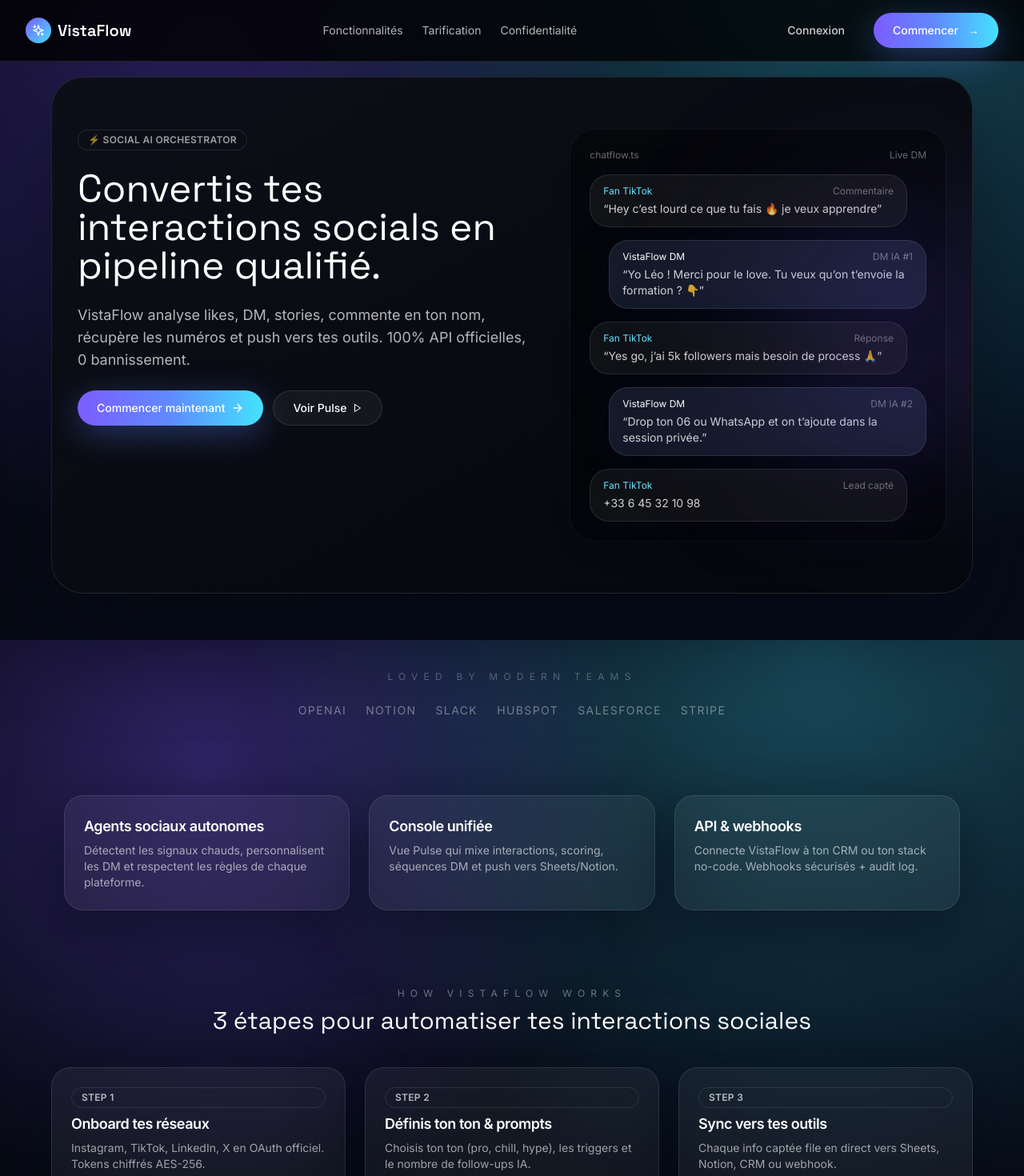
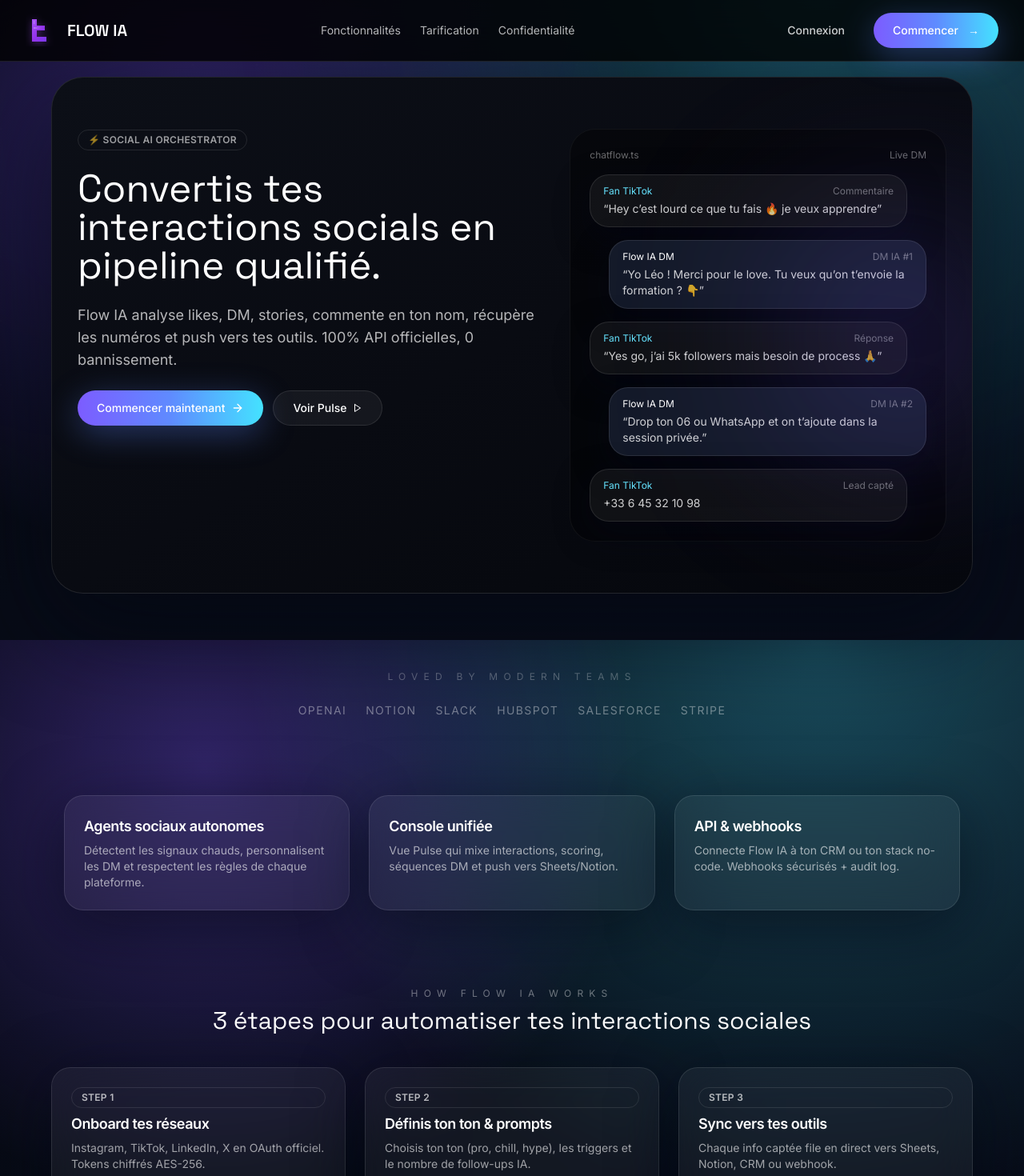
Before and after one commit to marvynclouet/plugIA, a Next.js app in the folder frontend/: page / in a window 1280 px wide. Shown: the top 1470 px of the page at 80% size. Built offline with nearby package versions, Linux system fonts and the light colour scheme.

Commit message:
Rebrand: VistaFlow → Flow IA with new logo

```diff
--- a/frontend/app/dashboard/accounts/page.tsx
+++ b/frontend/app/dashboard/accounts/page.tsx
@@ -89,7 +89,7 @@
         <div>
           <h1 className="font-display text-3xl text-white md:text-4xl">Brancher mes réseaux</h1>
           <p className="text-white/60">
-            Active l’IA VistaFlow sur chacun de tes playgrounds. Les quotas & DM respectent les règles officielles des APIs.
+            Active l'IA Flow IA sur chacun de tes playgrounds. Les quotas & DM respectent les règles officielles des APIs.
           </p>
         </div>
         {workspaces && workspaces.length > 0 && (
--- a/frontend/app/dashboard/integrations/page.tsx
+++ b/frontend/app/dashboard/integrations/page.tsx
@@ -83,7 +83,7 @@
             </select>
           </div>
           <p className="md:col-span-2 text-sm text-white/60">
-            Configure tes intégrations ici. Chaque lead mis à jour dans VistaFlow déclenche automatiquement un push
+            Configure tes intégrations ici. Chaque lead mis à jour dans Flow IA déclenche automatiquement un push
             vers tes outils branchés. Tu contrôles l’auto-sync par workspace.
           </p>
         </div>
--- a/frontend/app/dashboard/layout.tsx
+++ b/frontend/app/dashboard/layout.tsx
@@ -8,6 +8,7 @@
 import { logout, getToken } from '@/lib/auth'
 import { Button } from '@/components/ui/button'
 import { Badge } from '@/components/ui/badge'
+import { Logo } from '@/components/logo'
 import { cn } from '@/lib/utils'
 
 const routes = [
@@ -34,12 +35,12 @@
         <div className="mx-auto flex max-w-6xl items-center justify-between px-6 py-4">
           <div className="flex items-center gap-4">
             <Link href="/dashboard" className="flex items-center gap-3">
-              <div className="relative flex h-10 w-10 items-center justify-center rounded-2xl bg-gradient-to-br from-[#7C5CFF] to-[#44E2FF] text-lg font-semibold">
-                VF
-                <span className="absolute inset-0 animate-ping rounded-2xl bg-[#7C5CFF]/40" />
+              <div className="relative">
+                <Logo className="h-10 w-10" />
+                <span className="absolute inset-0 animate-ping rounded-2xl bg-[#A855F7]/40" />
               </div>
               <div>
-                <p className="font-display text-lg text-white">VistaFlow</p>
+                <p className="font-display text-lg text-white">FLOW IA</p>
                 <p className="text-xs uppercase tracking-[0.4em] text-white/40">Social AI Ops</p>
               </div>
             </Link>
--- a/frontend/app/layout.tsx
+++ b/frontend/app/layout.tsx
@@ -17,7 +17,7 @@
 })
 
 export const metadata: Metadata = {
-  title: 'VistaFlow - Gestion des Interactions Social Media',
+  title: 'Flow IA - Gestion des Interactions Social Media',
   description: 'Automatisez la gestion de vos interactions sur les réseaux sociaux',
 }
 
@@ -40,7 +40,7 @@
           <div className="flex min-h-screen flex-col">
             <div className="flex-1">{children}</div>
             <footer className="border-t border-white/10 bg-black/40 py-6 text-center text-sm text-white/60">
-              <p>© {new Date().getFullYear()} VistaFlow ·{' '}
+              <p>© {new Date().getFullYear()} Flow IA ·{' '}
                 <Link href="/legal/privacy" className="text-white hover:underline">
                   Politique de confidentialité
                 </Link>
--- a/frontend/app/legal/privacy/page.tsx
+++ b/frontend/app/legal/privacy/page.tsx
@@ -1,14 +1,14 @@
 import type { Metadata } from 'next'
 
 export const metadata: Metadata = {
-  title: 'Politique de confidentialité | VistaFlow',
+  title: 'Politique de confidentialité | Flow IA',
 }
 
 export default function PrivacyPolicyPage() {
   return (
     <div className="mx-auto max-w-3xl space-y-8 px-6 py-16 text-white/80">
       <div className="space-y-3">
-        <p className="text-xs uppercase tracking-[0.6em] text-white/40">VistaFlow</p>
+        <p className="text-xs uppercase tracking-[0.6em] text-white/40">Flow IA</p>
         <h1 className="font-display text-3xl text-white">Politique de confidentialité</h1>
         <p className="text-sm text-white/60">Dernière mise à jour : {new Date().toLocaleDateString('fr-FR')}</p>
       </div>
@@ -16,7 +16,7 @@
       <section className="space-y-3">
         <h2 className="font-semibold text-white">1. Données collectées</h2>
         <p>
-          Nous collectons les informations nécessaires pour fournir la plateforme VistaFlow : données de compte
+          Nous collectons les informations nécessaires pour fournir la plateforme Flow IA : données de compte
           (nom, email), données de workspace, credentials chiffrés pour les réseaux sociaux connectés, contenus
           liés aux interactions sociales (likes, commentaires, messages) ainsi que les informations de leads
           captés (extractions IA, téléphone, email).
@@ -44,7 +44,7 @@
       <section className="space-y-3">
         <h2 className="font-semibold text-white">4. Sécurité</h2>
         <p>
-          VistaFlow applique chiffrement AES-256 des secrets, HTTPS, contrôle d’accès par workspace, audits de logs
+          Flow IA applique chiffrement AES-256 des secrets, HTTPS, contrôle d'accès par workspace, audits de logs
           et sauvegardes régulières. Chaque intégration est soumise aux quotas et politiques anti-spam des plateformes
           connectées.
         </p>
@@ -54,10 +54,10 @@
         <h2 className="font-semibold text-white">5. Droits des utilisateurs</h2>
         <p>
           Vous pouvez demander l’accès, la correction ou la suppression de vos données en écrivant à{' '}
-          <a className="text-white underline" href="mailto:privacy@vistaflow.ai">
-            privacy@vistaflow.ai
+          <a className="text-white underline" href="mailto:privacy@flowia.ai">
+            privacy@flowia.ai
           </a>
-          . Nous répondons sous 30 jours. Vous pouvez révoquer l’accès VistaFlow dans les paramètres de chaque réseau
+          . Nous répondons sous 30 jours. Vous pouvez révoquer l'accès Flow IA dans les paramètres de chaque réseau
           social.
         </p>
       </section>
@@ -65,10 +65,10 @@
       <section className="space-y-3">
         <h2 className="font-semibold text-white">6. Demande de suppression des données</h2>
         <p>
-          Pour supprimer définitivement vos données collectées via VistaFlow (comptes connectés, interactions,
+          Pour supprimer définitivement vos données collectées via Flow IA (comptes connectés, interactions,
           leads, conversations IA), envoyez un email à{' '}
-          <a className="text-white underline" href="mailto:privacy@vistaflow.ai">
-            privacy@vistaflow.ai
+          <a className="text-white underline" href="mailto:privacy@flowia.ai">
+            privacy@flowia.ai
           </a>{' '}
           avec l’objet “Suppression des données – {`<nom du workspace>`}”. Nous effacerons toutes les données associées
           dans un délai maximum de 30 jours et vous notifierons lorsque l’opération est terminée. Vous pouvez
@@ -79,9 +79,9 @@
       <section className="space-y-3">
         <h2 className="font-semibold text-white">7. Contact</h2>
         <p>
-          VistaFlow – 42 rue des Créateurs, 75010 Paris, France. Email :{' '}
-          <a className="text-white underline" href="mailto:hello@vistaflow.ai">
-            hello@vistaflow.ai
+          Flow IA – 42 rue des Créateurs, 75010 Paris, France. Email :{' '}
+          <a className="text-white underline" href="mailto:hello@flowia.ai">
+            hello@flowia.ai
           </a>
         </p>
       </section>
--- a/frontend/app/login/page.tsx
+++ b/frontend/app/login/page.tsx
@@ -58,7 +58,7 @@
           </Badge>
           <div className="space-y-4">
             <h1 className="font-display text-4xl leading-tight text-white md:text-5xl">
-              VistaFlow ✨ <br /> Ton copilote IA pour convertir tes interactions socials en leads chauds.
+              Flow IA ✨ <br /> Ton copilote IA pour convertir tes interactions socials en leads chauds.
             </h1>
             <p className="text-lg text-white/70">
               Analyse chaque like, DM et commentaire en temps réel. Automatise des conversations ultra personnalisées
@@ -119,7 +119,7 @@
                   id="email"
                   name="email"
                   type="email"
-                  placeholder="studio@vistaflow.com"
+                  placeholder="studio@flowia.com"
                   value={email}
                   onChange={(e) => setEmail(e.target.value)}
                   required
@@ -140,7 +140,7 @@
               </div>
 
               <Button type="submit" disabled={loading} className="w-full text-base">
-                {loading ? 'Chargement...' : isLogin ? 'Se connecter' : "Lancer VistaFlow"}
+                {loading ? 'Chargement...' : isLogin ? 'Se connecter' : "Lancer Flow IA"}
               </Button>
 
               <div className="text-center text-sm text-white/60">
--- a/frontend/app/page.tsx
+++ b/frontend/app/page.tsx
@@ -20,7 +20,7 @@
   },
   {
     title: 'API & webhooks',
-    description: 'Connecte VistaFlow à ton CRM ou ton stack no-code. Webhooks sécurisés + audit log.',
+    description: 'Connecte Flow IA à ton CRM ou ton stack no-code. Webhooks sécurisés + audit log.',
   },
 ]
 
@@ -32,7 +32,7 @@
     text: '“Hey c’est lourd ce que tu fais 🔥 je veux apprendre”',
   },
   {
-    actor: 'VistaFlow DM',
+    actor: 'Flow IA DM',
     tone: 'text-white',
     tag: 'DM IA #1',
     text: '“Yo Léo ! Merci pour le love. Tu veux qu’on t’envoie la formation ? 👇”',
@@ -44,7 +44,7 @@
     text: '“Yes go, j’ai 5k followers mais besoin de process 🙏”',
   },
   {
-    actor: 'VistaFlow DM',
+    actor: 'Flow IA DM',
     tone: 'text-white',
     tag: 'DM IA #2',
     text: '“Drop ton 06 ou WhatsApp et on t’ajoute dans la session privée.”',
@@ -62,7 +62,7 @@
     badge: 'Step 1',
     title: 'Onboard tes réseaux',
     copy: 'Instagram, TikTok, LinkedIn, X en OAuth officiel. Tokens chiffrés AES-256.',
-    code: `await vistaflow.connect({
+    code: `await flowia.connect({
   platform: 'instagram',
   workspaceId: 'crew-studio',
 })`,
@@ -71,7 +71,7 @@
     badge: 'Step 2',
     title: 'Définis ton ton & prompts',
     copy: 'Choisis ton ton (pro, chill, hype), les triggers et le nombre de follow-ups IA.',
-    code: `vistaflow.sequence({
+    code: `flowia.sequence({
   trigger: ['comment', 'story_reply'],
   maxMessages: 3,
   persona: 'mentor_tiktok_fr',
@@ -81,7 +81,7 @@
     badge: 'Step 3',
     title: 'Sync vers tes outils',
     copy: 'Chaque info captée file en direct vers Sheets, Notion, CRM ou webhook.',
-    code: `vistaflow.sync({
+    code: `flowia.sync({
   destination: 'notion',
   databaseId: 'lead-pulse',
   auto: true,
@@ -106,7 +106,7 @@
   {
     author: 'Lou, CEO @ Studio Pulse',
     message:
-      'VistaFlow nous a fait gagner 11h par semaine. 32 leads par campagne TikTok, 18% de conversion sur WhatsApp.',
+      'Flow IA nous a fait gagner 11h par semaine. 32 leads par campagne TikTok, 18% de conversion sur WhatsApp.',
   },
   {
     author: 'Eliott, Growth @ Label 808',
@@ -195,7 +195,7 @@
               Convertis tes interactions socials en pipeline qualifié.
             </h1>
             <p className="text-lg text-white/70">
-              VistaFlow analyse likes, DM, stories, commente en ton nom, récupère les numéros et push vers tes outils.
+              Flow IA analyse likes, DM, stories, commente en ton nom, récupère les numéros et push vers tes outils.
               100% API officielles, 0 bannissement.
             </p>
             <div className="flex flex-wrap gap-3">
@@ -264,7 +264,7 @@
 
       <section className="space-y-10 px-4">
         <div className="text-center space-y-2">
-          <p className="text-xs uppercase tracking-[0.6em] text-white/40">How VistaFlow works</p>
+          <p className="text-xs uppercase tracking-[0.6em] text-white/40">How Flow IA works</p>
           <h2 className="font-display text-3xl text-white">3 étapes pour automatiser tes interactions sociales</h2>
         </div>
         <div className="mx-auto grid max-w-6xl gap-6 md:grid-cols-3">
@@ -419,14 +419,14 @@
 
       <section className="mx-auto max-w-6xl rounded-[32px] border border-white/10 bg-gradient-to-br from-[#111827] to-[#070B13] p-10 text-center">
         <p className="text-xs uppercase tracking-[0.6em] text-white/40">Prêt à scaler ton crew ?</p>
-        <h3 className="mt-4 font-display text-3xl text-white">VistaFlow Crew Access</h3>
+        <h3 className="mt-4 font-display text-3xl text-white">Flow IA Crew Access</h3>
         <p className="mt-3 text-white/70">Plan Beta limité. Support white-glove + templates AI personnalisés.</p>
         <div className="mt-8 flex flex-wrap justify-center gap-4">
           <Button asChild>
             <Link href="/login">Onboard maintenant</Link>
           </Button>
           <Button variant="ghost" asChild>
-            <Link href="mailto:hey@vistaflow.ai">Parler avec nous</Link>
+            <Link href="mailto:hey@flowia.ai">Parler avec nous</Link>
           </Button>
         </div>
       </section>
--- /dev/null
+++ b/frontend/components/logo.tsx
@@ -0,0 +1,54 @@
+export function Logo({ className = 'h-8 w-8' }: { className?: string }) {
+  return (
+    <div className={className} style={{ position: 'relative' }}>
+      <svg
+        viewBox="0 0 100 100"
+        fill="none"
+        xmlns="http://www.w3.org/2000/svg"
+        className="w-full h-full"
+      >
+        {/* F avec effet glossy violet */}
+        <defs>
+          <linearGradient id="fGradient" x1="0%" y1="0%" x2="100%" y2="100%">
+            <stop offset="0%" stopColor="#A855F7" stopOpacity="1" />
+            <stop offset="50%" stopColor="#9333EA" stopOpacity="1" />
+            <stop offset="100%" stopColor="#7C3AED" stopOpacity="1" />
+          </linearGradient>
+          <linearGradient id="fHighlight" x1="0%" y1="0%" x2="100%" y2="0%">
+            <stop offset="0%" stopColor="#E9D5FF" stopOpacity="0.6" />
+            <stop offset="100%" stopColor="#A855F7" stopOpacity="0.3" />
+          </linearGradient>
+          <filter id="glow">
+            <feGaussianBlur stdDeviation="3" result="coloredBlur" />
+            <feMerge>
+              <feMergeNode in="coloredBlur" />
+              <feMergeNode in="SourceGraphic" />
+            </feMerge>
+          </filter>
+        </defs>
+
+        {/* Forme du F avec coins arrondis */}
+        <path
+          d="M 20 15 L 20 85 L 65 85 L 65 70 L 35 70 L 35 50 L 60 50 L 60 35 L 35 35 L 35 15 Z"
+          fill="url(#fGradient)"
+          filter="url(#glow)"
+          style={{
+            filter: 'drop-shadow(0 4px 12px rgba(168, 85, 247, 0.4))',
+          }}
+        />
+
+        {/* Highlights pour effet glossy */}
+        <path
+          d="M 25 20 L 25 30 L 30 30 L 30 20 Z"
+          fill="url(#fHighlight)"
+          opacity="0.8"
+        />
+        <path
+          d="M 25 40 L 25 45 L 55 45 L 55 40 Z"
+          fill="url(#fHighlight)"
+          opacity="0.6"
+        />
+      </svg>
+    </div>
+  )
+}
--- a/frontend/components/navbar.tsx
+++ b/frontend/components/navbar.tsx
@@ -3,7 +3,8 @@
 import { useState } from 'react'
 import Link from 'next/link'
 import { Button } from '@/components/ui/button'
-import { Sparkles, Menu, X } from 'lucide-react'
+import { Menu, X } from 'lucide-react'
+import { Logo } from '@/components/logo'
 
 export function Navbar() {
   const [mobileMenuOpen, setMobileMenuOpen] = useState(false)
@@ -11,11 +12,9 @@
   return (
     <nav className="fixed top-0 z-50 w-full border-b border-white/10 bg-black/80 backdrop-blur-xl">
       <div className="mx-auto flex max-w-7xl items-center justify-between px-4 py-4 md:px-8">
-        <Link href="/" className="flex items-center gap-2">
-          <div className="flex h-8 w-8 items-center justify-center rounded-lg bg-gradient-to-br from-[#7C5CFF] to-[#44E2FF]">
-            <Sparkles className="h-4 w-4 text-white" />
-          </div>
-          <span className="font-display text-xl font-semibold text-white">VistaFlow</span>
+        <Link href="/" className="flex items-center gap-3">
+          <Logo className="h-10 w-10" />
+          <span className="font-display text-xl font-semibold text-white">FLOW IA</span>
         </Link>
 
         <div className="hidden items-center gap-6 md:flex">
```
